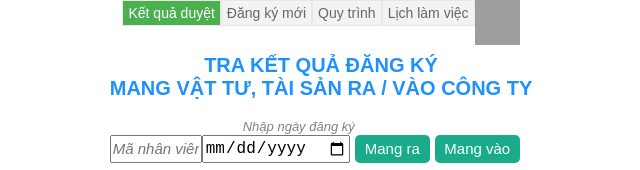
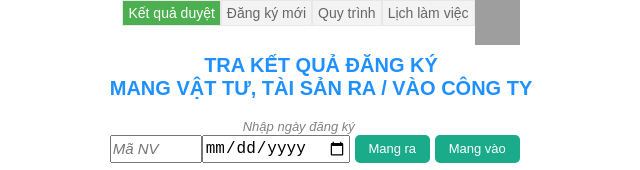
Before and after one commit to SongLamPack/DKVatTuRaNgoai_SLP, a website built with Parcel: page index.html in a window 1280 px wide. Shown: the top 170 px of the page, 319-959 px from the left. Built offline with nearby package versions, Linux system fonts and the light colour scheme; grey boxes are pictures that could not be loaded.

Commit message:
Update index.html

```diff
--- a/index.html
+++ b/index.html
@@ -141,13 +141,13 @@
                     class="nhaplieu"
                     type="text"
                     id="matracuu"
-                    placeholder="Mã nhân viên"
+                    placeholder="Mã NV"
                     size="7"
                     height="50px"
                   />
                   <input type="date" id="ngaytracuu" class="nhaplieu" />
-                  <button id="btnkiemtra" Style="width:75px;height: 28px;margin-left: 5px;font-size: 15px">Mang ra</button><br />
-                  <button id="btnktravao" Style="width:85px;height: 28px;margin-left: 5px;font-size: 15px">Mang vào</button><br />
+                  <button id="btnkiemtra" Style="width:75px;height: 28px;margin-left: 5px;font-size: 13px">Mang ra</button><br />
+                  <button id="btnktravao" Style="width:85px;height: 28px;margin-left: 5px;font-size: 13px">Mang vào</button><br />
                 </div>
             </div>
               <!-- <p>trả ra kết quả đăng ký</p> -->
```
